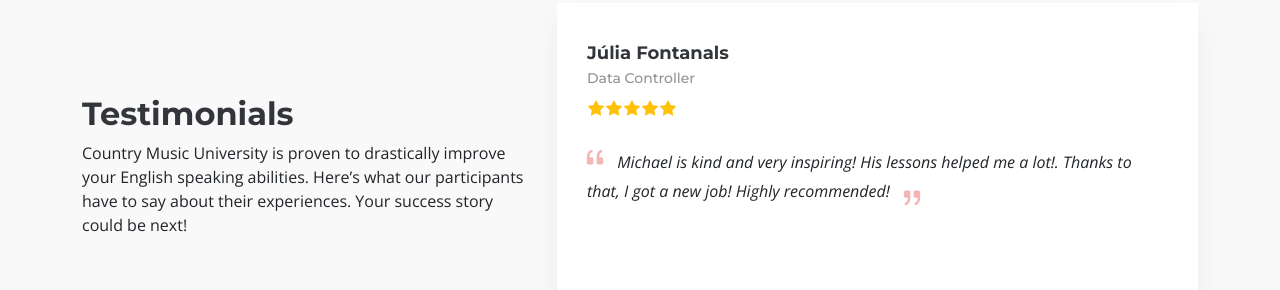
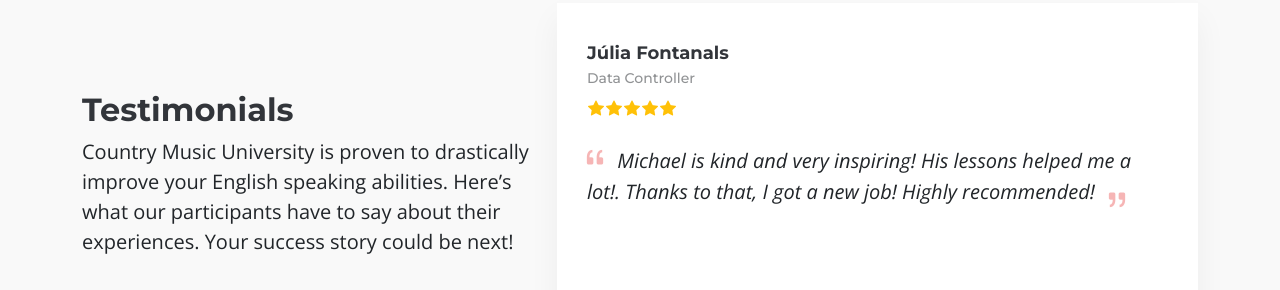
Before and after one commit to icardus/cmu, a plain HTML site: page index.html in a window 1280 px wide. Shown: the part 3897-4187 px from the top of the page. Drawn offline with nearby package versions, Linux system fonts and the light colour scheme.

Commit message:
fix copyright

```diff
--- a/index.html
+++ b/index.html
@@ -236,7 +236,7 @@
 
       <div class="col-lg-5 info" data-aos="fade-up" data-aos-delay="100">
         <h3>Testimonials</h3>
-        <p>
+        <p class="lead">
           Country Music University is proven to drastically improve your English speaking abilities.
           Here’s what our participants have to say about their experiences. Your success story could be next!
         </p>
@@ -277,7 +277,7 @@
                 </div>
                 <p>
                   <i class="bi bi-quote quote-icon-left"></i>
-                  <span>Thank you very much, Michael! I have never learned so much english in so little time.</span>
+                  <span class="lead">Thank you very much, Michael! I have never learned so much english in so little time.</span>
                   <i class="bi bi-quote quote-icon-right"></i>
                 </p>
               </div>
@@ -297,7 +297,7 @@
                 </div>
                 <p>
                   <i class="bi bi-quote quote-icon-left"></i>
-                  <span>Michael is kind and very inspiring! His lessons helped me a lot!. Thanks to that, I got a new job! Highly recommended!</span>
+                  <span class="lead">Michael is kind and very inspiring! His lessons helped me a lot!. Thanks to that, I got a new job! Highly recommended!</span>
                   <i class="bi bi-quote quote-icon-right"></i>
                 </p>
               </div>
@@ -317,7 +317,7 @@
                 </div>
                 <p>
                   <i class="bi bi-quote quote-icon-left"></i>
-                  <span>Country Music University és el vostre lloc si voleu perfeccionar el vostre anglès al mateix temps que voleu millorar cançons que hagueu escrit, melodies que us vinguin al cap... Creadors/es, en Michael és el millor coach que podreu trobar a Barcelona!</span>
+                  <span class="lead">Country Music University és el vostre lloc si voleu perfeccionar el vostre anglès al mateix temps que voleu millorar cançons que hagueu escrit, melodies que us vinguin al cap... Creadors/es, en Michael és el millor coach que podreu trobar a Barcelona!</span>
                   <i class="bi bi-quote quote-icon-right"></i>
                 </p>
               </div>
@@ -363,7 +363,7 @@
 
 
     <div class="container copyright text-center">
-      <p>© <span>Copyright</span> <strong class="sitename"> Country Music University</strong><span>All Rights Reserved</span></p>
+      <p>© <span>Copyright</span> <strong class="sitename"> Country Music University</strong><span> All Rights Reserved</span></p>
       <div class="credits">
        Web crafted by <a href="https://banjosites.cat/" class="web_credits"><strong>banjosites</strong></a>
       </div>
```
Also changed, not shown: assets/img/Mike-photo.jpg (deleted), assets/img/hank_.jpg (deleted), assets/img/kris.jpg (deleted), assets/img/testimonials/testimonials-1.jpg (deleted), assets/img/testimonials/testimonials-2.jpg (deleted), assets/img/testimonials/testimonials-3.jpg (deleted), assets/img/testimonials/testimonials-4.jpg (deleted), assets/img/testimonials/testimonials-5.jpg (deleted).
